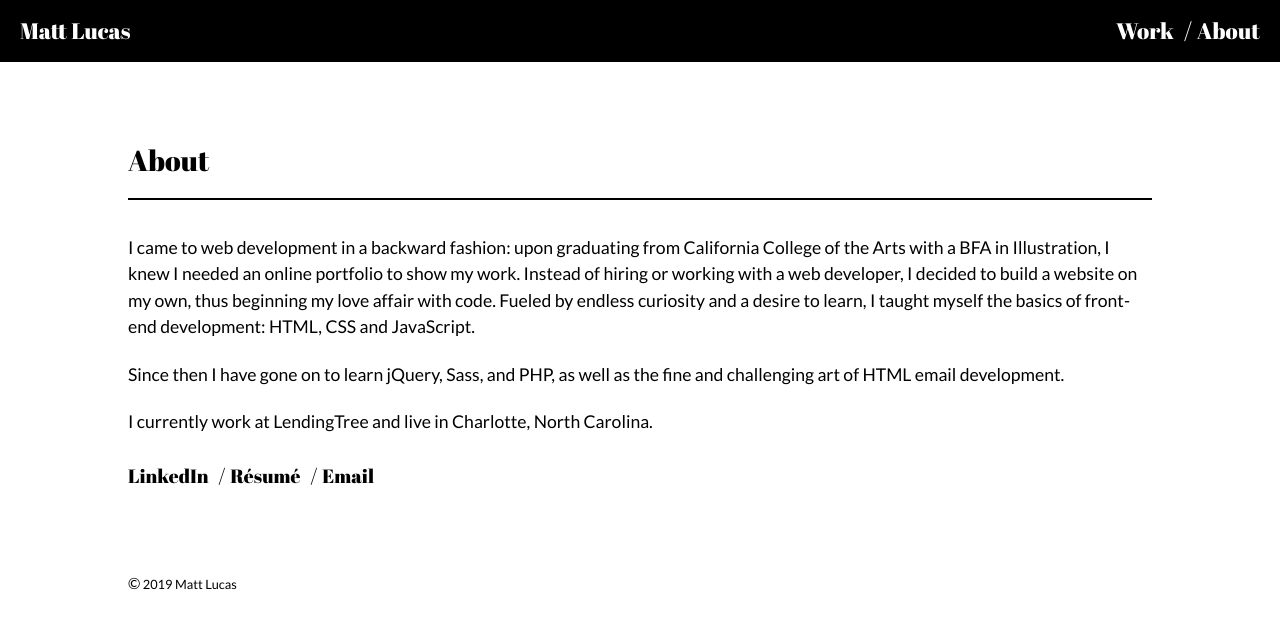
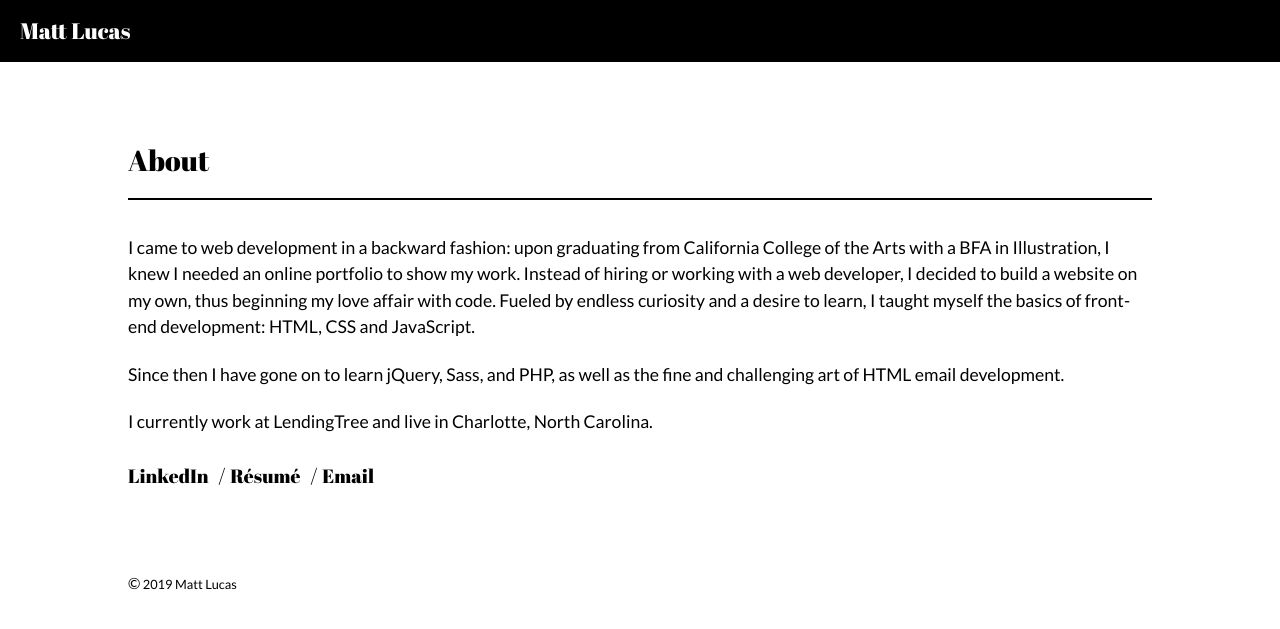
Before and after one commit to mattdavidlucas/mattdavidlucas.github.io, a Jekyll site: the page built from about.html, in a window 1280 px wide. Shown: the top 629 px of the page. Built offline with Jekyll 4.4.1, drawn with Linux system fonts in a browser that asks for light colours; nearby versions of some CDN libraries.

Commit message:
remove page links

```diff
--- a/_includes/site-navigation.html
+++ b/_includes/site-navigation.html
@@ -1,10 +1,3 @@
 <header class="site-header cf">
 	<h1><a href="/" title="Home">Matt Lucas</a></h1>
-
-	<nav class="menu">
-		<ul class="horizontal-links cf">
-	      <li><a href="/work" title="View Work">Work</a></li>
-	      <li><a href="/about" title="About">About</a></li>
-	    </ul>
-	</nav>
 </header><!-- /.site-header -->
```
